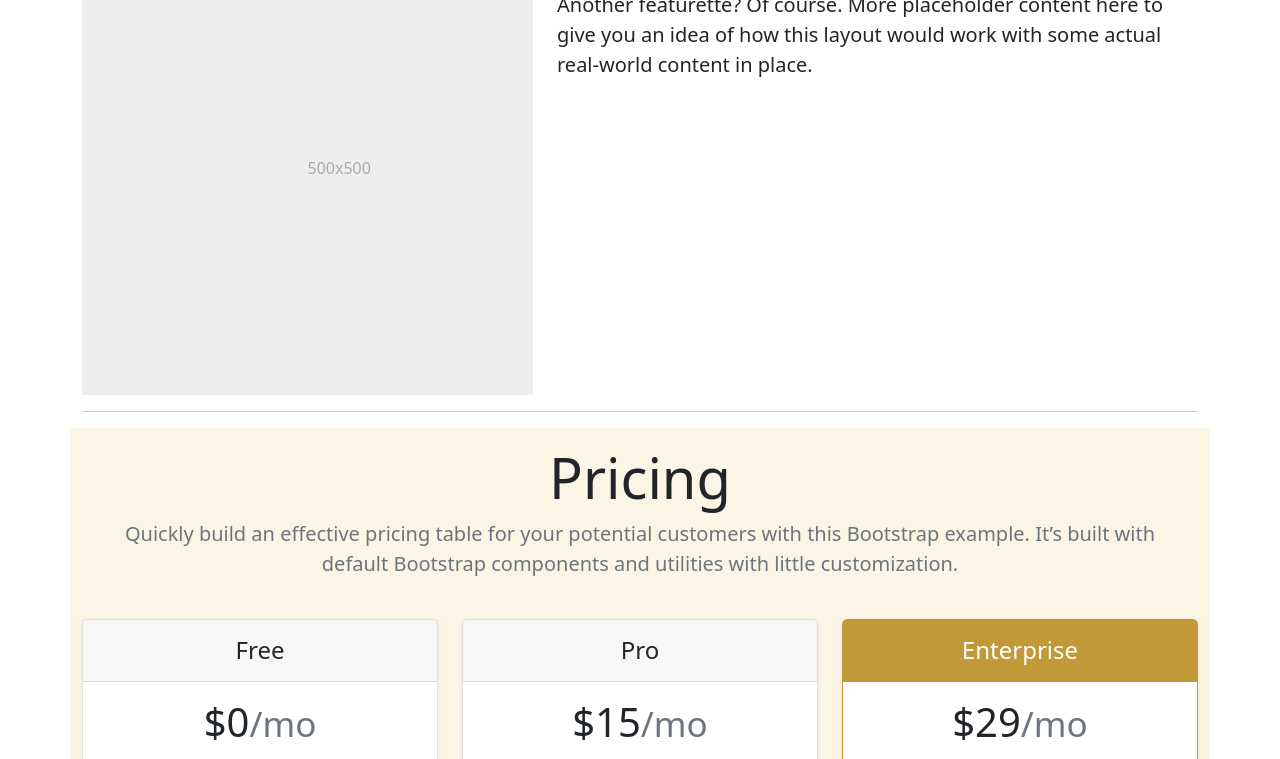
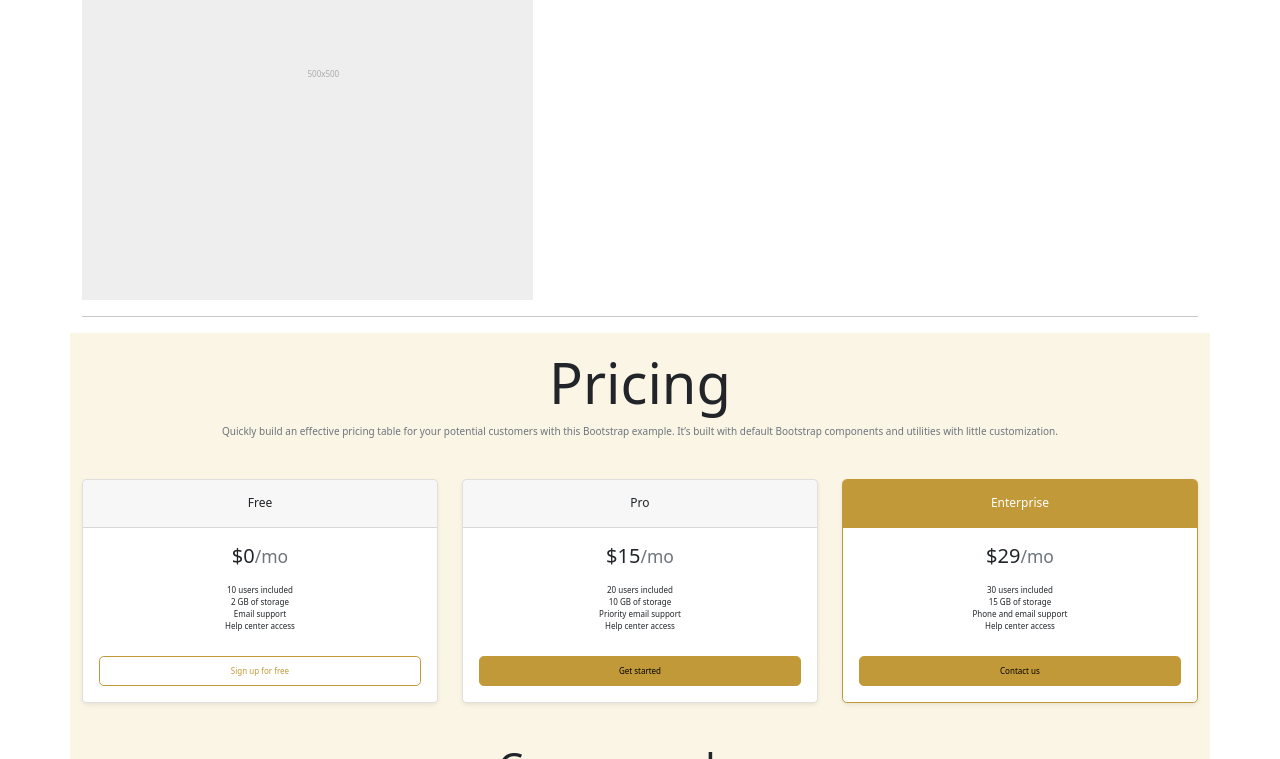
Before and after one commit to yasminkasem66/sass-variables, a website: page sass/index.html in a window 1280 px wide. Shown: the part 372-1131 px from the top of the page. Drawn offline with nearby package versions, Linux system fonts and the light colour scheme.

Commit message:
changes in font size

```diff
--- a/sass/sass/main.scss
+++ b/sass/sass/main.scss
@@ -38,6 +38,31 @@ $theme-colors: map-merge($theme-colors, $custom-colors);
 // );
 // merging our own map with the original map
 // $theme-colors: map-merge($theme-colors, $custom-theme-colors);
+
+
+
+// font size
+$font-size-root:              null !default;
+$font-size-base:              .5rem !default; // Assumes the browser default, typically `16px`
+$font-size-sm:                $font-size-base * .7 !default;
+$font-size-lg:                $font-size-base * 1 !default;
+
+$font-weight-lighter:         lighter !default;
+$font-weight-light:           200 !default;
+$font-weight-normal:          500 !default;
+$font-weight-bold:            900 !default;
+$font-weight-bolder:          bolder !default;
+
+// $font-size-root:              null !default;
+// $font-size-base:              1rem !default; // Assumes the browser default, typically `16px`
+// $font-size-sm:                $font-size-base * .875 !default;
+// $font-size-lg:                $font-size-base * 1.25 !default;
+
+// $font-weight-lighter:         lighter !default;
+// $font-weight-light:           300 !default;
+// $font-weight-normal:          400 !default;
+// $font-weight-bold:            700 !default;
+// $font-weight-bolder:          bolder !default;
 
 // import bootstrap sass
 @import '../node_modules/bootstrap/scss/bootstrap';
```
Also changed, not shown: sass/index.html (+5 -0 lines), sass/css/main.min.css.
